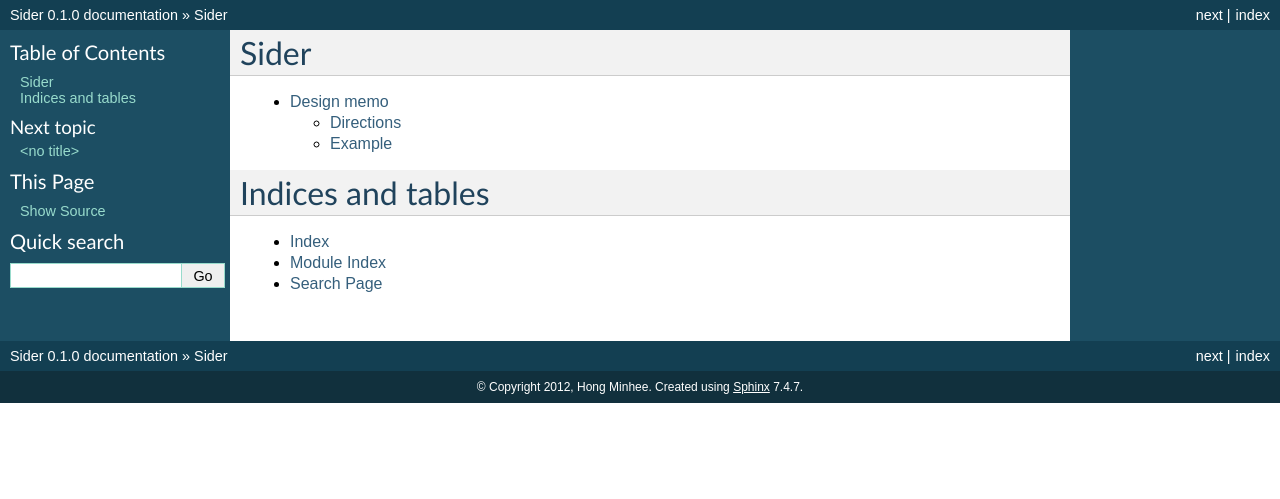
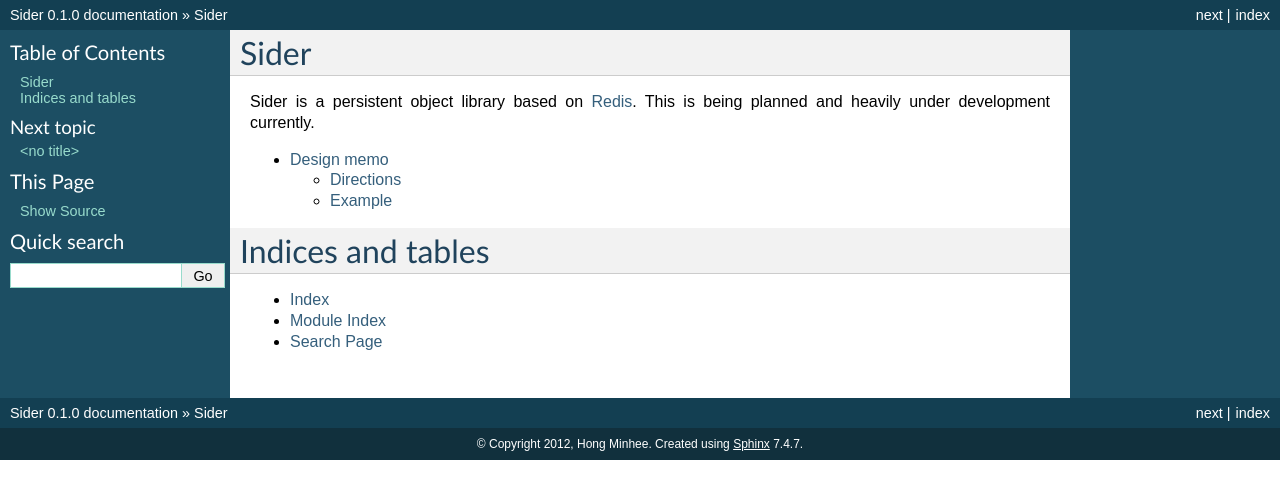
Before and after one commit to dahlia/sider, a Sphinx documentation site: the page built from docs/index.rst, in a window 1280 px wide. Shown: the top 499 px of the page. Built offline with Sphinx 7.4.7, drawn with Linux system fonts in a browser that asks for light colours.

Commit message:
Small change of documentation.

```diff
--- a/docs/index.rst
+++ b/docs/index.rst
@@ -1,5 +1,10 @@
 Sider
 =====
+
+Sider is a persistent object library based on Redis_.  This is being planned
+and heavily under development currently.
+
+.. _Redis: http://redis.io/
 
 .. toctree::
    :maxdepth: 2
```
